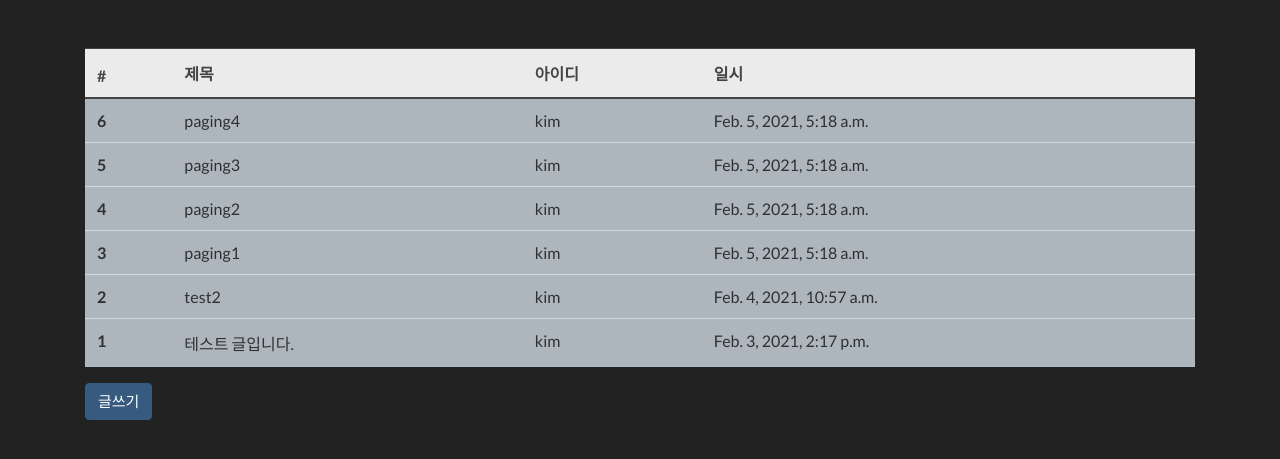
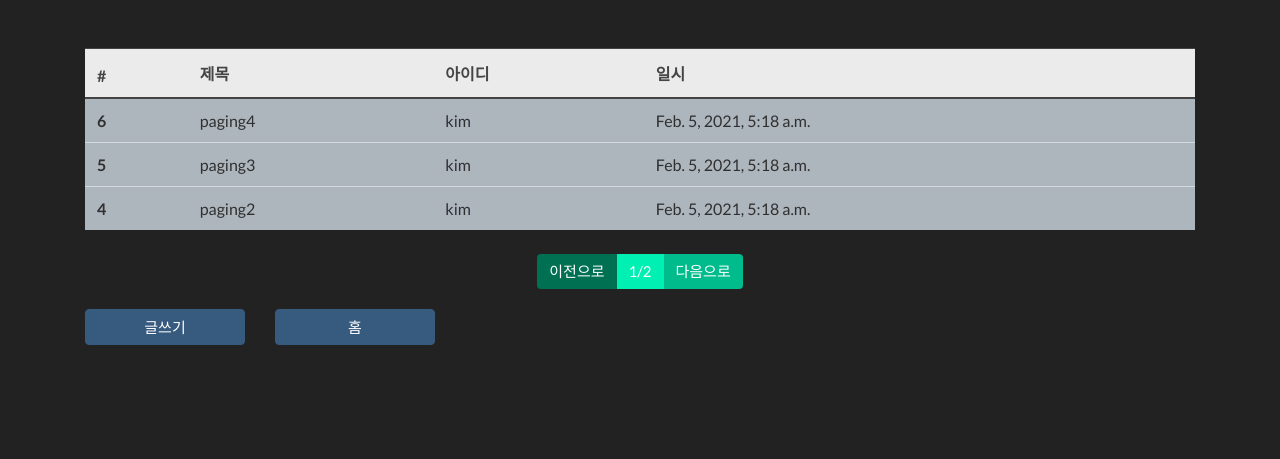
Before and after one commit to RaccoonCode96/Study_Django, a Django app: page /board/list/ in a window 1280 px wide. Shown: the top 459 px of the page. Run offline with Django 3.2, Linux system fonts and the light colour scheme; data comes from the database, SQL or seed files in the repository; both versions use the stored data as it was after the commit; some libraries are stand-ins or nearby versions.

Commit message:
study_django 07

```diff
--- a/fc_community/board/templates/board_detail.html
+++ b/fc_community/board/templates/board_detail.html
@@ -9,7 +9,7 @@
             <label for="contents">내용</label>
             <textarea class="form-control" readonly>{{ board.contents }}</textarea>
         </div>
-            <button class="btn btn-primary">목록</button>
+        <button class="btn btn-primary" onclick="location.href='/board/list/'">목록</button>
     </div>
 </div>
 {% endblock %}
--- a/fc_community/board/templates/board_list.html
+++ b/fc_community/board/templates/board_list.html
@@ -25,10 +25,42 @@
         </table>
     </div>
 </div>
-<!-- 글쓰기 버튼 -->
-<div class="row">
+<div class="row mt-2">
     <div class="col-12">
-        <buttton class="btn btn-primary">글쓰기</buttton>
+        <nav>
+            <ul class="pagination justify-content-center">
+                {% if boards.has_previous %}
+            <li class="page-item">
+                <a href="?p={{ boards.previous_page_number }}" class="page-link">이전으로</a>
+            </li>
+                {% else %}
+            <li class="page-item disabled">
+                <a href="#" class="page-link">이전으로</a>
+            </li>
+                {% endif %}
+            <li class="page-item active">
+                <a href="#" class="page-link">{{ boards.number }}/{{ boards.paginator.num_pages}}</a>
+            </li>
+               {% if boards.has_next %}
+            <li class="page-item">
+                <a href="?p={{ boards.next_page_number }}" class="page-link">다음으로</a>
+            </li>
+                {% else %}
+            <li class="page-item disabled">
+                <a href="#" class="page-link">다음으로</a>
+            </li>
+                {% endif %}
+        </ul>
+        </nav>
     </div>
 </div>
+<div class="row mt-1">
+    <div class="col-2">
+        <buttton class="btn btn-primary btn-block" onclick="location.href='/board/write/'">글쓰기</buttton>
+    </div>
+    <div class="col-2">
+        <buttton class="btn btn-primary btn-block" onclick="location.href='/'">홈</buttton>
+    </div>
+</div>
+
 {% endblock %}
--- a/fc_community/board/templates/board_write.html
+++ b/fc_community/board/templates/board_write.html
@@ -20,6 +20,9 @@
             {% endif %}
             {% endfor %}
             <button type="submit" class="btn btn-primary">글쓰기</button>
+            <div class="col-3">
+            <buttton class="btn btn-primary btn-block" onclick="location.href='/board/list/'">목록</buttton>
+            </div>
         </form>
     </div>
 </div>
--- a/fc_community/board/views.py
+++ b/fc_community/board/views.py
@@ -2,16 +2,27 @@ from django.shortcuts import render, redirect
 from fcuser.models import Fcuser
 from .models import Board
 from .forms import BoardForm
+from django.http import Http404
+from django.core.paginator import Paginator
 # Create your views here.
 
 
 def board_list(request):
     # all()은 모든 오브젝트를 가져오고 order_by는 정렬인데 '-'는 역순을 의미 즉, 최신것으로 가져오겠다.
-    boards = Board.objects.all().order_by('-id')
+    all_boards = Board.objects.all().order_by('-id')
+    page = int(request.GET.get('p', 1))
+    # Paginator 화면에 보여줄 게시글 수를 설정하여 page 객체로 만들어 버림
+    paginator = Paginator(all_boards, 3)
+
+    boards = paginator.get_page(page)
+
     return render(request, 'board_list.html', {'boards': boards})
 
 
 def board_write(request):
+    if not request.session.get('user'):
+        return redirect('/fcuser/login/')
+
     if request.method == "POST":
         form = BoardForm(request.POST)
         if form.is_valid():
@@ -33,5 +44,9 @@ def board_write(request):
 
 
 def board_detail(request, pk):
-    board = Board.objects.get(pk=pk)
+    try:
+        board = Board.objects.get(pk=pk)
+    except Board.DoesNotExist:
+        raise Http404('게시글을 찾을 수 없습니다.')
+
     return render(request, 'board_detail.html', {'board': board})
```
Also changed, not shown: fc_community/board/templates/home.html (added, +37 -0 lines), fc_community/fcuser/forms.py (+6 -1 lines), fc_community/fcuser/views.py (+4 -3 lines), fc_community/db.sqlite3. Lines whose indentation alone changed are shown as unchanged.
